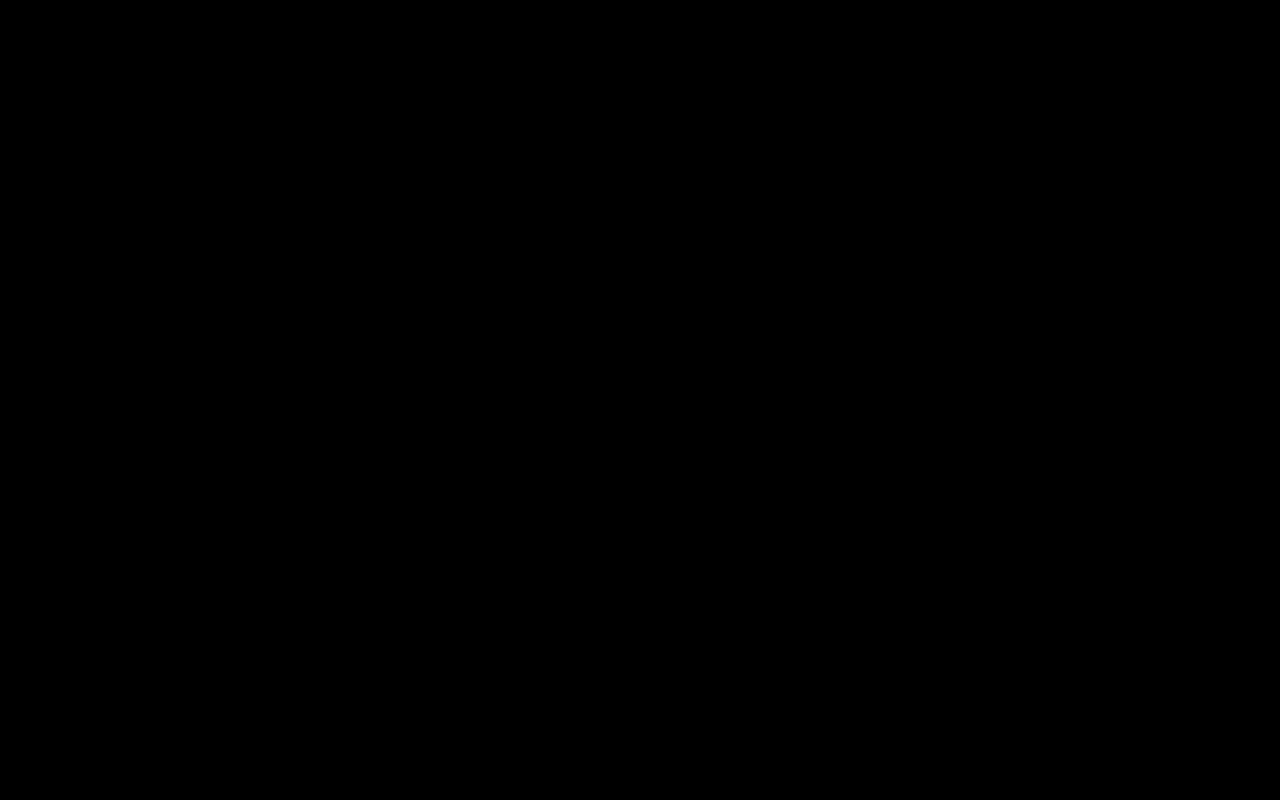
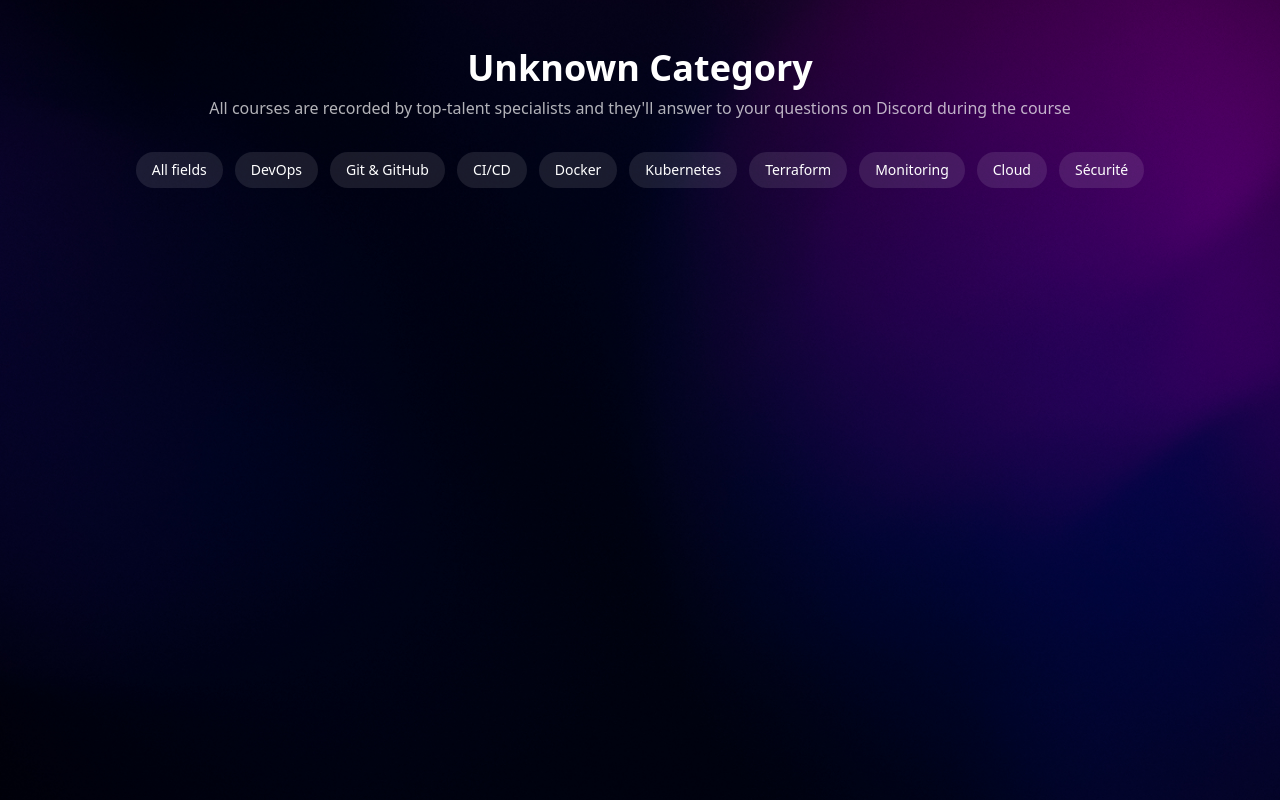
Before and after one commit to Lyblassa/devops-elearning-platform, a Vue app: page /1 in a window 1280 px wide. Before the commit this address had no page. Built offline with nearby package versions, Linux system fonts and the light colour scheme.

Commit message:
page de cours debut

```diff
--- /dev/null
+++ b/src/components/categories/CategoriesSection.vue
@@ -0,0 +1,31 @@
+<script setup lang="ts">
+import CategoryCard from './CategoryCard.vue'
+import { categories } from '../../data/categories'
+import { useRouter } from 'vue-router'
+
+const router = useRouter()
+
+const goToCategory = (slug: string) => {
+  router.push(`/${slug}`)
+}
+</script>
+
+<template>
+  <div id="categories" class="w-full max-w-7xl mx-auto px-4 py-12">
+    <h2 class="text-3xl md:text-4xl font-bold text-white text-center mb-10">
+      Nos catégories
+    </h2>
+
+    <div class="grid grid-cols-1 sm:grid-cols-2 md:grid-cols-3 gap-6 auto-rows-fr">
+      <CategoryCard
+        v-for="cat in categories"
+        :key="cat.id"
+        :title="cat.nom"
+        :nbCours="cat.nbCours"
+        :image="cat.image"
+        :glowColor="cat.glowColor"
+        @click="goToCategory(cat.slug)"
+      />
+    </div>
+  </div>
+</template>
--- a/src/components/courses/CategoryCard.vue
+++ b/src/components/categories/CategoryCard.vue
@@ -3,6 +3,7 @@
     class="relative group category-glow p-4 rounded-2xl bg-white/5 border border-white/10 backdrop-blur-md transition-transform duration-300 hover:scale-[1.03]
  animate-fade-slide"
     :style="{ '--glow-color': glowColor }"
+    @click="$emit('click')"
   >
 
   <!-- Flèche qui s'affiche au survol -->
--- a/src/components/certification/CertificationSection.vue
+++ b/src/components/certification/CertificationSection.vue
@@ -17,6 +17,7 @@
           les plus reconnues mondialement
         </h2>
         <button
+          @click="goToCourses"
           class="mt-4 px-6 py-3 bg-white text-black rounded-full text-sm sm:text-base font-semibold hover:bg-gray-200 transition duration-300"
         >
           Explorer les cours →
@@ -52,6 +53,14 @@
 import { onMounted } from 'vue'
 import AOS from 'aos'
 import 'aos/dist/aos.css'
+import { useRouter } from 'vue-router'
+
+
+const router = useRouter()
+const goToCourses = () => {
+  router.push('/cours')
+}
+
 
 onMounted(() => {
   AOS.init({ once: true })
--- a/src/components/courses/CategoriesSection.vue
+++ /dev/null
@@ -1,35 +0,0 @@
-<template>
-  <div id="categories" class="w-full max-w-7xl mx-auto px-4 py-12">
-    <h2 class="text-3xl md:text-4xl font-bold text-white text-center mb-10">Nos catégories</h2>
-
-    <div
-      class="grid grid-cols-1 sm:grid-cols-2 md:grid-cols-3 gap-6 auto-rows-fr"
-    >
-      <CategoryCard
-        v-for="(cat, index) in categories"
-        :key="cat.id"
-        :title="cat.nom"
-        :nbCours="cat.nbCours"
-        :image="cat.image"
-        :glowColor="cat.glowColor"
-      />
-    </div>
-  </div>
-</template>
-
-<script setup>
-import CategoryCard from './CategoryCard.vue'
-
-//  MOCK temporaire (sera remplacé par API plus tard)
-const categories = [
-  { id: 1, nom: "DevOps", nbCours: 12, image: "cours1.svg", glowColor: "#00ffff" },
-  { id: 2, nom: "Git & GitHub", nbCours: 8, image: "cours2.svg", glowColor: "#ff66cc" },
-  { id: 3, nom: "CI/CD", nbCours: 10, image: "cours3.svg", glowColor: "#ffa500" },
-  { id: 4, nom: "Docker", nbCours: 14, image: "cours4.svg", glowColor: "#00ccff" },
-  { id: 5, nom: "Kubernetes", nbCours: 9, image: "cours5.svg", glowColor: "#cc99ff" },
-  { id: 6, nom: "Terraform", nbCours: 7, image: "cours6.svg", glowColor: "#99ffcc" },
-  { id: 7, nom: "Monitoring", nbCours: 6, image: "cours7.svg", glowColor: "#ffcc00" },
-  { id: 8, nom: "Cloud", nbCours: 13, image: "cours8.svg", glowColor: "#33cccc" },
-  { id: 9, nom: "Sécurité", nbCours: 11, image: "cours9.svg", glowColor: "#ff4444" },
-]
-</script>
--- /dev/null
+++ b/src/components/courses/CategoryFilterBar.vue
@@ -0,0 +1,47 @@
+<template>
+  <div class="flex flex-wrap justify-center gap-3 mb-10">
+    <button
+      v-for="cat in boutons"
+      :key="cat.slug"
+      @click="goTo(cat.slug)"
+      :class="[
+        'px-4 py-2 rounded-full text-sm transition',
+        isActive(cat.slug)
+          ? 'bg-white text-black'
+          : 'bg-white/10 text-white hover:bg-white/20',
+      ]"
+    >
+      {{ cat.nom }}
+    </button>
+  </div>
+</template>
+
+<script setup lang="ts">
+import { useRoute, useRouter } from 'vue-router'
+import { categories, type Categorie } from '../../data/categories'
+
+
+const route = useRoute()
+const router = useRouter()
+
+type FiltreCategorie = { nom: string; slug: string }
+
+const boutons: FiltreCategorie[] = [
+  { nom: 'All fields', slug: 'cours' },
+  ...categories.map((cat: Categorie) => ({
+    nom: cat.nom,
+    slug: cat.slug
+  }))
+]
+
+const goTo = (slug: string) => {
+  router.push(slug === 'cours' ? '/cours' : `/${slug}`)
+}
+
+const isActive = (slug: string) => {
+  return (
+    (slug === 'cours' && route.path === '/cours') ||
+    route.params.categorieSlug === slug
+  )
+}
+</script>
--- /dev/null
+++ b/src/components/courses/CoursesHeader.vue
@@ -0,0 +1,14 @@
+<template>
+  <div class="text-center mb-8">
+    <h1 class="text-4xl font-bold text-white">{{ titre }}</h1>
+    <p class="text-white/70 mt-2">
+      All courses are recorded by top-talent specialists and they'll answer to your questions on Discord during the course
+    </p>
+  </div>
+</template>
+
+<script setup>
+defineProps({
+  titre: String,
+})
+</script>
--- /dev/null
+++ b/src/data/categories.ts
@@ -0,0 +1,83 @@
+export interface Categorie {
+  id: number
+  nom: string
+  slug: string
+  nbCours: number
+  image: string
+  glowColor: string
+}
+
+export const categories: Categorie[] = [
+  {
+    id: 1,
+    nom: "DevOps",
+    slug: "devops",
+    nbCours: 12,
+    image: "cours1.svg",
+    glowColor: "#00ffff"
+  },
+  {
+    id: 2,
+    nom: "Git & GitHub",
+    slug: "git-github",
+    nbCours: 8,
+    image: "cours2.svg",
+    glowColor: "#ff66cc"
+  },
+  {
+    id: 3,
+    nom: "CI/CD",
+    slug: "ci-cd",
+    nbCours: 10,
+    image: "cours3.svg",
+    glowColor: "#ffa500"
+  },
+  {
+    id: 4,
+    nom: "Docker",
+    slug: "docker",
+    nbCours: 14,
+    image: "cours4.svg",
+    glowColor: "#00ccff"
+  },
+  {
+    id: 5,
+    nom: "Kubernetes",
+    slug: "kubernetes",
+    nbCours: 9,
+    image: "cours5.svg",
+    glowColor: "#cc99ff"
+  },
+  {
+    id: 6,
+    nom: "Terraform",
+    slug: "terraform",
+    nbCours: 7,
+    image: "cours6.svg",
+    glowColor: "#99ffcc"
+  },
+  {
+    id: 7,
+    nom: "Monitoring",
+    slug: "monitoring",
+    nbCours: 6,
+    image: "cours7.svg",
+    glowColor: "#ffcc00"
+  },
+  {
+    id: 8,
+    nom: "Cloud",
+    slug: "cloud",
+    nbCours: 13,
+    image: "cours8.svg",
+    glowColor: "#33cccc"
+  },
+  {
+    id: 9,
+    nom: "Sécurité",
+    slug: "securite",
+    nbCours: 11,
+    image: "cours9.svg",
+    glowColor: "#ff4444"
+  }
+]
--- a/src/router/index.ts
+++ b/src/router/index.ts
@@ -1,21 +1,20 @@
 import { createRouter, createWebHistory } from 'vue-router'
 import AuthView from '../views/AuthView.vue'
 import HomeView from '../views/HomeView.vue'
+import AllCoursesView from '../views/AllCoursesView.vue'
+import CategoryCoursesView from '../views/CategoryCoursesView.vue'
 
 const router = createRouter({
   history: createWebHistory(import.meta.env.BASE_URL),
   routes: [
+    { path: '/', name: 'home', component: HomeView },
+    { path: '/auth', name: 'auth', component: AuthView },
+    { path: '/cours', name: 'all-courses', component: AllCoursesView },
     {
-      path: '/',
-      name: 'home',
-      component: HomeView,
-    },
-    {
-      path: '/auth',
-      name: 'auth',
-      component: AuthView,
+      path: '/:categorieSlug',
+      name: 'category-courses',
+      component: CategoryCoursesView,
     },
   ],
 })
-
 export default router
--- /dev/null
+++ b/src/views/AllCoursesView.vue
@@ -0,0 +1,12 @@
+<template>
+  <div class="min-h-screen bg-cover bg-center px-4 pt-12" style="background-image: url('/images/planviolet.png')">
+    <CoursesHeader titre="All Courses" />
+    <CategoryFilterBar />
+    <!-- Affichage des cours viendra ici -->
+  </div>
+</template>
+
+<script setup>
+import CoursesHeader from '../components/courses/CoursesHeader.vue'
+import CategoryFilterBar from '../components/courses/CategoryFilterBar.vue'
+</script>
--- /dev/null
+++ b/src/views/CategoryCoursesView.vue
@@ -0,0 +1,23 @@
+<template>
+  <div class="min-h-screen bg-cover bg-center px-4 pt-12" style="background-image: url('/images/planviolet.png')">
+    <CoursesHeader :titre="titreCategorie" />
+    <CategoryFilterBar />
+    <!-- Affichage des cours filtrés viendra ici -->
+  </div>
+</template>
+
+<script setup lang="ts">
+import { computed } from 'vue'
+import { useRoute } from 'vue-router'
+import CoursesHeader from '../components/courses/CoursesHeader.vue'
+import CategoryFilterBar from '../components/courses/CategoryFilterBar.vue'
+import { categories } from '../data/categories'
+
+const route = useRoute()
+
+const titreCategorie = computed(() => {
+  const slug = route.params.categorieSlug
+  const cat = categories.find(c => c.slug === slug)
+  return cat ? cat.nom : 'Unknown Category'
+})
+</script>
--- a/src/views/HomeView.vue
+++ b/src/views/HomeView.vue
@@ -49,7 +49,7 @@
 
       <!-- Explore button -->
       <button
-        @click="scrollToCategories"
+        @click="goToCourses"
         class="bg-gradient-to-b from-white/80 to-white text-black px-8 py-4 rounded-full font-semibold text-base flex items-center gap-3 shadow-lg hover:scale-105 transition"
       >
         Explore courses
@@ -125,7 +125,7 @@
 
 <script setup>
 import { useRouter } from 'vue-router'
-import CategoriesSection from '../components/courses/CategoriesSection.vue'
+import CategoriesSection from '../components/categories/CategoriesSection.vue'
 import ToolsScroll from '../components/tools/ToolsScroll.vue'
 import MentorsSection from '../components/mentors/MentorsSection.vue'
 import CertificationSection from '../components/certification/CertificationSection.vue'
@@ -143,11 +143,10 @@ const goToAuth = () => {
  router.push('/auth')
 }
 
-/*animation scroll cours*/
-const scrollToCategories = () => {
- const section = document.getElementById('categories')
- section?.scrollIntoView({ behavior: 'smooth' })
+const goToCourses = () => {
+  router.push('/cours')
 }
+
 
 </script>
 
```
